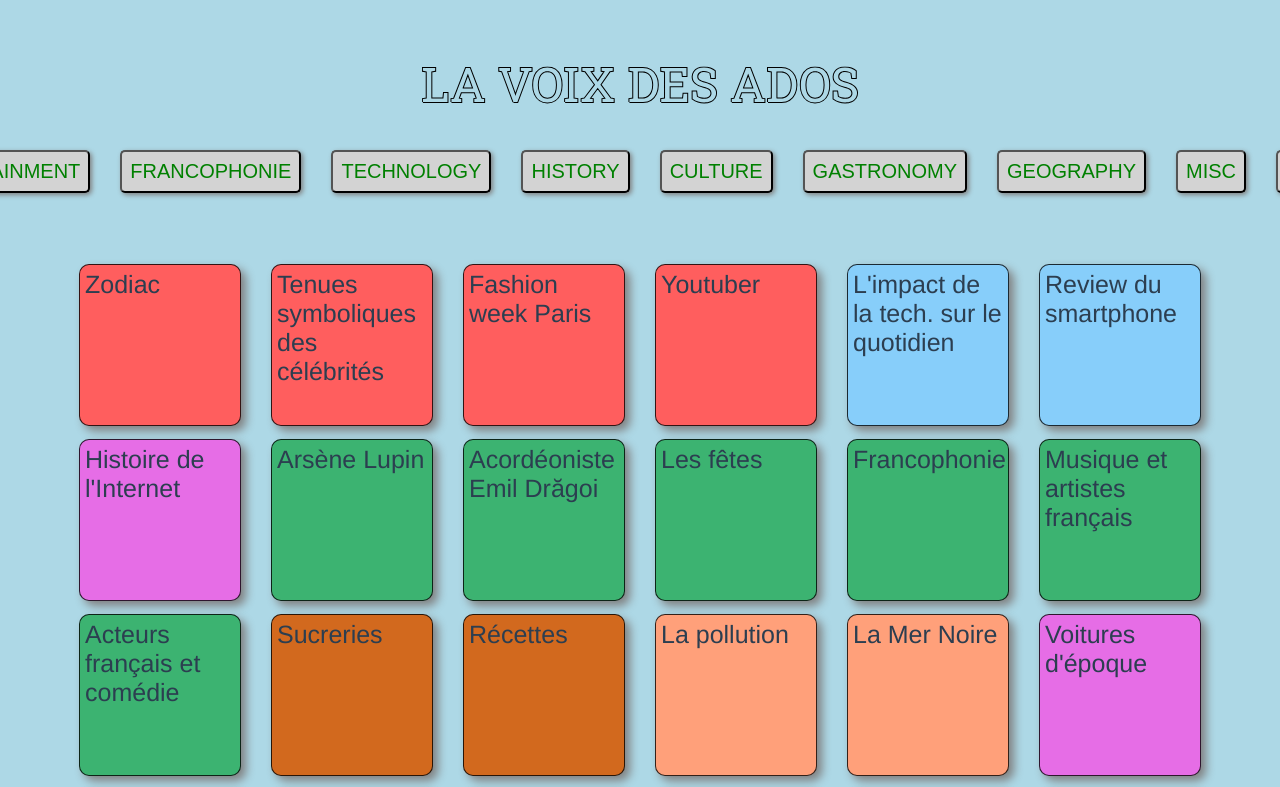
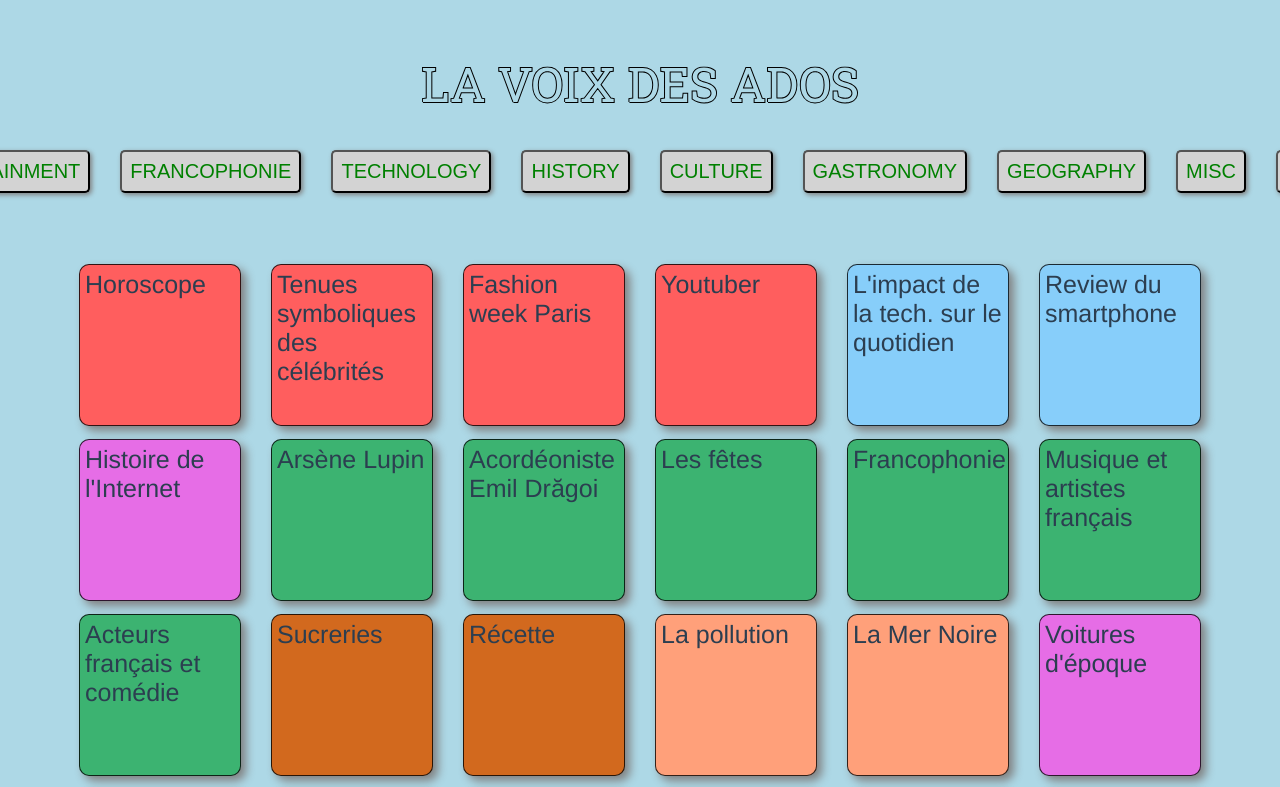
Before and after one commit to Marlex31/voix-des-ados, a Vue app: page / in a window 1280 px wide. Shown: the top 787 px of the page. Built offline with nearby package versions, Linux system fonts and the light colour scheme.

Commit message:
Added routing by ID and small changes

```diff
--- a/public/index.html
+++ b/public/index.html
@@ -6,6 +6,11 @@
     <meta name="viewport" content="width=device-width,initial-scale=1.0">
     <link rel="icon" href="<%= BASE_URL %>favicon.ico">
     <title><%= htmlWebpackPlugin.options.title %></title>
+    <link rel="stylesheet" href="https://maxst.icons8.com/vue-static/landings/line-awesome/font-awesome-line-awesome/css/all.min.css">
+    <!--
+      <script src="https://kit.fontawesome.com/bed159a022.js"
+      crossorigin="anonymous"></script>
+     -->
   </head>
   <body>
     <noscript>
@@ -15,3 +20,9 @@
     <!-- built files will be auto injected -->
   </body>
 </html>
+
+<style>
+  html{
+    background-color: rgb(0, 204, 255);
+  }
+</style>
--- a/src/App.vue
+++ b/src/App.vue
@@ -11,5 +11,12 @@
 #app {
   font-family: Avenir, Helvetica, Arial, sans-serif;
   color: #2c3e50;
+  scroll-behavior: smooth;
 }
+
+.title{
+  text-align: center;
+  margin: auto;
+}
+
 </style>
--- a/src/assets/articles.json
+++ b/src/assets/articles.json
@@ -1,6 +1,6 @@
 [
     {
-        "title": "Zodiac",
+        "title": "Horoscope",
         "tags": ["entertainment"]
     },
     {
@@ -56,7 +56,7 @@
         "tags": ["gastronomy"]
     },
     {
-        "title": "Récettes",
+        "title": "Récette",
         "tags": ["gastronomy"]
     },
     {
--- a/src/components/articleList.vue
+++ b/src/components/articleList.vue
@@ -1,16 +1,16 @@
 <template>
 <div>
   <div class="flex-container">
-    <button v-for="(item, index) in titleArr" :key="index"
+    <button v-for="(item, index) in tagsArr" :key="index"
     @click="reqSort" class="btn" :class="btnToggle(index)">
       {{ item.toUpperCase() }}
     </button>
   </div>
 
   <transition-group tag="div" class="grid-container" name="list">
-    <div v-for="(item, index) in list" :key="index" :class="item.tags"
-    class="grid-item">
-      {{item['title']}}
+    <div v-for="(item, index) in titleArr" :key="index" :class="item.tags" :id="index"
+    class="grid-item" @click="route">
+      {{ item['title'] }}
     </div>
   </transition-group>
 </div>
@@ -21,11 +21,11 @@
 
 import jsonList from "../assets/articles.json";
 
-var titles = []
+var tags = []
 jsonList.forEach(element => {
   element.tags.forEach(el => {
-  if (!titles.includes(el)) {
-    titles.push(el)
+  if (!tags.includes(el)) {
+    tags.push(el)
   }
   });
 });
@@ -34,13 +34,16 @@ export default {
     name: "ArticleList",
     data(){
       return{
-        list: jsonList,
-        titleArr: titles,
+        titleArr: jsonList,
+        tagsArr: tags,
         lastReq: null,
         activeIndex: null
       }
     },
     methods:{
+      route(e){
+        this.$router.push(e.target.id);
+      },
       btnToggle(index){
         if (this.activeIndex == index) {
           return "btn-active"
@@ -48,21 +51,18 @@ export default {
         return "btn-disabled"
       },
       reqSort(e){
-        // DRY
-        this.activeIndex = titles.indexOf(e.target.innerHTML.toLowerCase())
-        if (this.lastReq == e.target.innerHTML.toLowerCase()){
-          this.list = jsonList
+        let target = e.target.innerHTML.toLowerCase()
+        this.activeIndex = tags.indexOf(target)
+        if (this.lastReq == target){
+          this.titleArr = jsonList
           this.lastReq = null
           this.activeIndex = null
         }
         else{
-          this.list = jsonList.filter(item => item.tags.includes(e.target.innerHTML.toLowerCase()))
-          this.lastReq = e.target.innerHTML.toLowerCase()
+          this.titleArr = jsonList.filter(item => item.tags.includes(target))
+          this.lastReq = target
         }
       }
-    },
-    mounted(){
-      document.body.style.backgroundColor = "lightblue";
     }
 }
 </script>
--- a/src/views/Home.vue
+++ b/src/views/Home.vue
@@ -15,6 +15,12 @@ export default {
   components: {
     hero,
     ArticleList
+  },
+  mounted(){
+  document.body.style.backgroundColor = "lightblue";
+  },
+  beforeUnmount(){
+    window.scrollTo(0, 0);
   }
 }
 </script>
--- a/src/views/Horoscope.vue
+++ b/src/views/Horoscope.vue
@@ -1,6 +1,14 @@
 <template>
     <div>
-        <h1>Horoscope</h1>
-        <h2>Bonda Alisa</h2>
+        <h1 class="title">Horoscope</h1>
+        <h2 class="title">Bonda Alisa</h2>
     </div>
 </template>
+
+<script>
+export default {
+    mounted(){
+        document.body.style.backgroundColor = "rgb(0, 204, 255)";
+    }
+}
+</script>
--- a/src/views/Recette.vue
+++ b/src/views/Recette.vue
@@ -1,7 +1,7 @@
 <template>
 <div class="content">
-    <h1 style="margin: auto; text-align: center;">Clafoutis aux cerises</h1>
-    <h3 style="margin: auto; text-align: center;">Cătinean Larisa-Maria</h3>
+    <h1 class="title">Clafoutis aux cerises</h1>
+    <h3 class="title">Cătinean Larisa-Maria</h3>
 
     <div class="container">
         <img src="@/assets/tarte/tarte.jpg" alt="Tarte" style="width: 100%;">
```
Also changed, not shown: src/router/index.js (+4 -5 lines), src/views/Test.vue (+12 -16 lines), TODO.txt.
